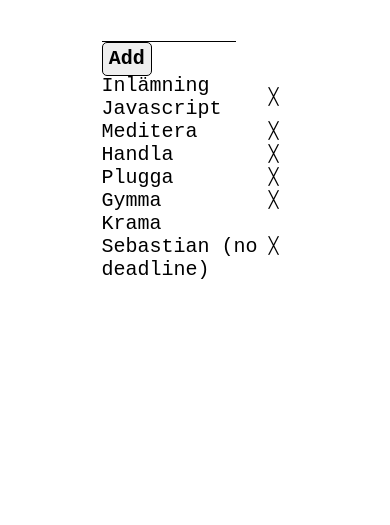
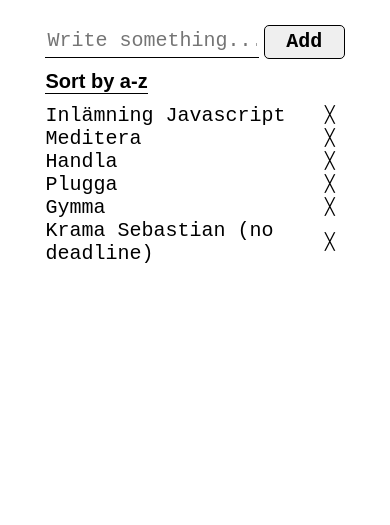
Before and after one commit to michael-cwm/JavaScript-todo-app, a website: page index.html in a window 390 px wide. Shown: the part 335-860 px from the top of the page. Drawn offline with Linux system fonts and the light colour scheme.

Commit message:
added media query

```diff
--- a/index.html
+++ b/index.html
@@ -12,10 +12,13 @@
     <div id="Container">
         <div>
         <h2>To do</h2>
-        <input type="text" id="myInput"/>
-        <button onclick="newListItem()" class="addButton">Add</button>
+        <div class="inputContainer">
+            <input type="text" id="myInput" placeholder="Write something..."/>
+            <button onclick="newListItem()" class="addButton">Add</button>
+        </div>
         </div>
             <ul id="theList">
+                <button onclick="sortingFunction()">Sort by a-z</button>
                 <li onclick="done(this)">Inlämning Javascript</li>
                 <li onclick="done(this)">Meditera</li>
                 <li onclick="done(this)">Handla</li>
--- a/js/main.js
+++ b/js/main.js
@@ -3,7 +3,9 @@ window.onload = function (){
 }
 
 function start(){
+
 let myList = document.getElementsByTagName("li");
+
 
 // Lägger till en close-button för varje list-item
 for(let i = 0; i < myList.length; i++) {
@@ -13,6 +15,7 @@ for(let i = 0; i < myList.length; i++) {
     span.appendChild(textNode);
     myList[i].appendChild(span);
 }
+
 
 let closeButton = document.getElementsByClassName("closeButton");
 
@@ -66,7 +69,28 @@ function newListItem(){
     }
 
 
+}
 
+//Sorteringsfunktion
+function sortingFunction(){
+    let list, i, switching, listitems, shouldSwitch;
+    list = document.getElementById("theList");
+    switching = true;
+
+    while(switching){
+        switching = false;
+        listitems = list.getElementsByTagName("li");
+
+        for(i = 0; i < (listitems.length-1);i++){
+            shouldSwitch = false;
+            if(listitems[i].innerHTML.toLowerCase() > listitems[i+1].innerHTML.toLowerCase()){
+                shouldSwitch = true;
+                break;
+            }
+        }
+        listitems[i].parentNode.insertBefore(listitems[i+1],listitems[i]);
+        switching = true;
+    }
 
 
 }
--- /dev/null
+++ b/scss/_mixins.scss
@@ -0,0 +1,5 @@
+@mixin desktop-only {
+    @media screen and (min-width: 1000px) {
+      @content;
+    }
+  }
--- a/scss/main.scss
+++ b/scss/main.scss
@@ -1,4 +1,4 @@
-
+@use "mixins";
 
 body{
     font-size: 15pt;
@@ -14,9 +14,16 @@ body{
         height: 60px;
     }
     #Container{
+        width: 80%;
+        @include mixins.desktop-only{
         width: 50%;
+        }
         div{
-            height: 140px;
+            height: 120px;
+            .inputContainer{
+                width: 100%;
+                height: 40%;
+            }
             input{
                 width: 70%;
                 border: 1px solid black;
@@ -31,7 +38,11 @@ body{
                 }
             }
             button{
+                float: right;
                 width: 27%;
+                @include mixins.desktop-only{
+                width: 27%;
+                }
                 height: 34px;
                 border-radius: 5px;
                 border: 1px solid black;
@@ -41,11 +52,17 @@ body{
             list-style: none;
             margin: 0;
             padding: 0;
+            button{
+                border: none;
+                background-color: white;
+                margin-bottom: 10px;
+                padding: 0px;
+                font-weight: bolder;
+                cursor: pointer;
+                font-size: 20px;
+                border-bottom: 1px solid black;
+            }
             li{
-                // -webkit-user-select: none;
-                // -moz-user-select: none;
-                // -ms-user-select: none;
-                // user-select: none;
                 width: 100%;
                 display: flex;
                 align-items: center;
```
Also changed, not shown: css/main.css.
